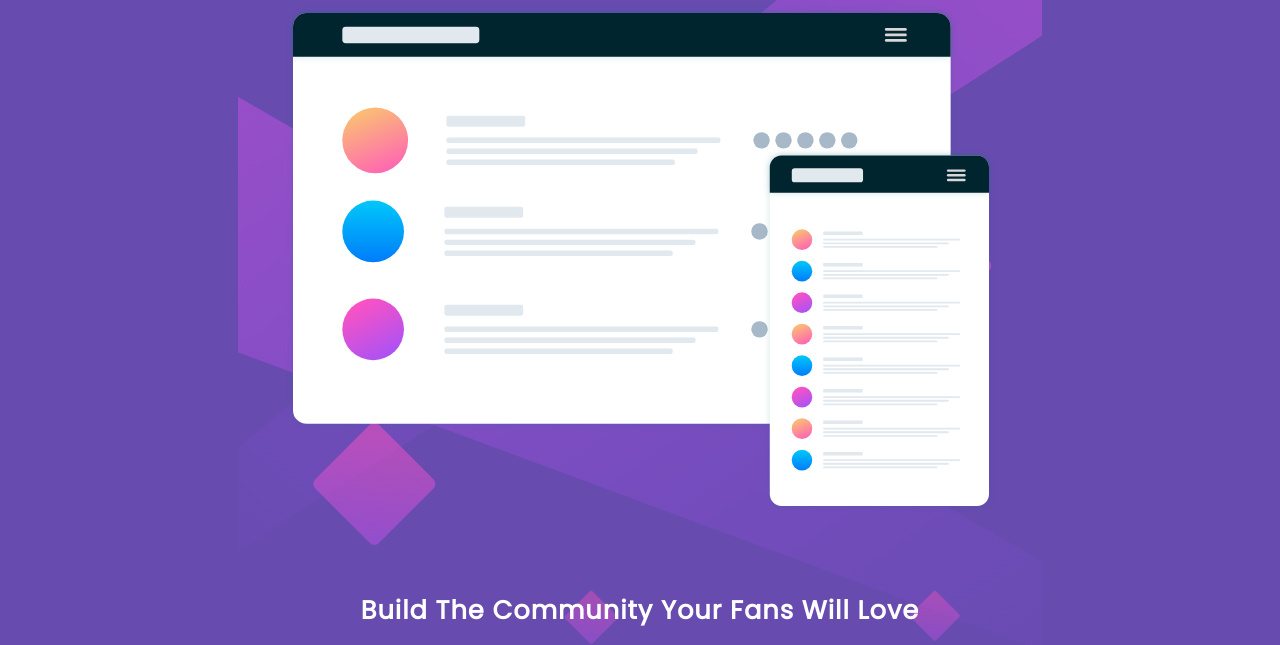
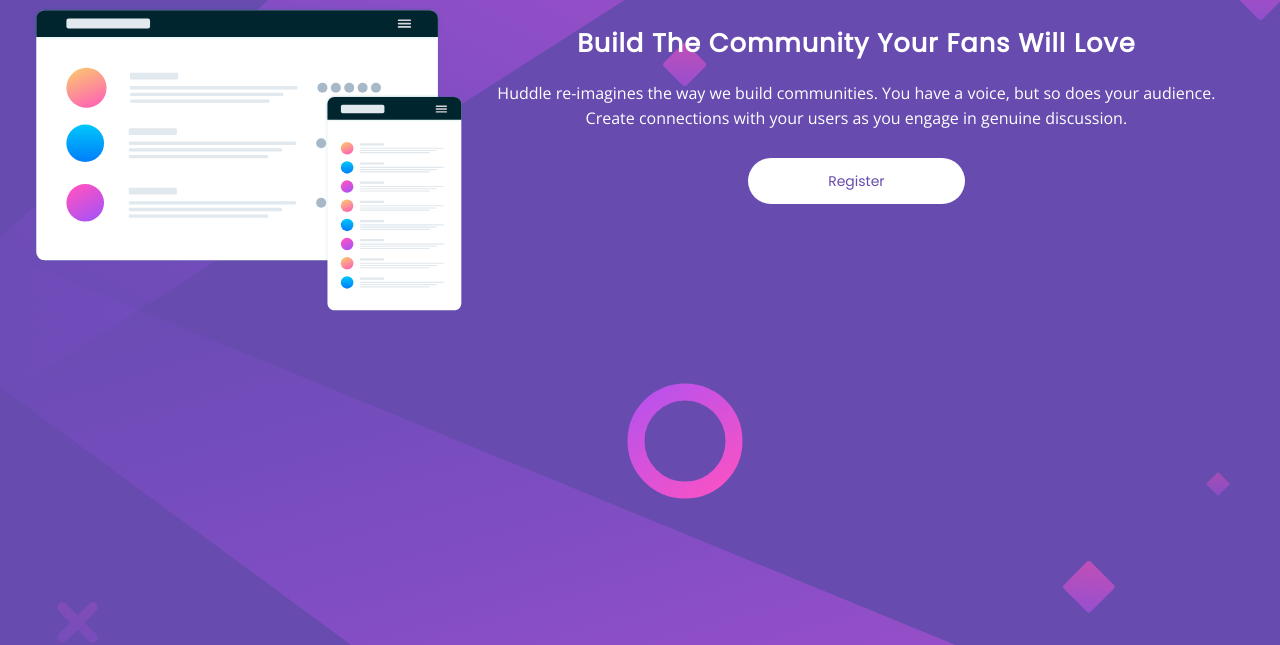
Before and after one commit to EveKaia/huddle-landing-page-with-single-introductory-section, a website: page index.html in a window 1280 px wide. Shown: the part 122-767 px from the top of the page. Drawn offline with nearby package versions, Linux system fonts and the light colour scheme.

Commit message:
Desktop view and readme
Added desktop styles and updated README with demo link.

```diff
--- a/styles.scss
+++ b/styles.scss
@@ -130,3 +130,23 @@
     }
   }
 }
+
+@media screen and (min-width: 768px) {
+  body {
+    background: url('images/bg-desktop.svg') $primary-color top center no-repeat;
+  }
+
+  .container {
+    margin: 0px auto;
+    max-width: 1440px;
+  }
+
+  main {
+    display: flex;
+    justify-content: space-between;
+
+    figure img {
+      min-width: 300px;
+    }
+  }
+}
```
Also changed, not shown: README.md, styles.css.
